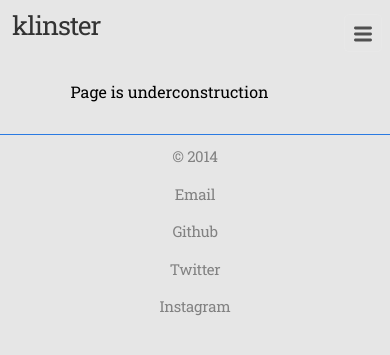
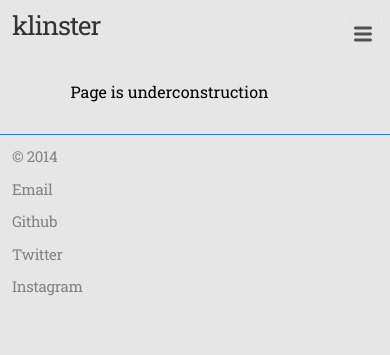
Before and after one commit to klinster/klinster.github.io, a Jekyll site: the page built from index.html, in a window 390 px wide. Shown: the top 355 px of the page. Built offline with Jekyll 4.4.1, drawn with Linux system fonts in a browser that asks for light colours; the list of posts is cut into pages by our own code.

Commit message:
Footer layout change
A quick layout change to the footer

```diff
--- a/_includes/footer.html
+++ b/_includes/footer.html
@@ -1,5 +1,3 @@
-
-<center>
 <footer class="site-footer">
   <div class="wrap">
     <div class="footer-col-1 column">
@@ -49,6 +47,4 @@
         </li>
       </ul>
     </div>
-
 </footer>
-</center>
--- a/css/main.css
+++ b/css/main.css
@@ -352,7 +352,7 @@ a:visited { color: #205caa; }
 /* ----------------------------------------------------------*/
 
 
-@media screen and (max-width: 750px) {
+@media screen and (max-width: 810px) {
 
   .footer-col-1 { width: 50%; }
 
@@ -382,6 +382,42 @@ a:visited { color: #205caa; }
     width: -moz-calc(50% - 10px);
     width: -o-calc(50% - 10px);
     width: calc(50% - 10px);
+    margin-right: 0;
+  }
+
+}
+
+
+@media screen and (max-width: 809px) {
+
+  .footer-col-1 { width: 30%; }
+
+  .footer-col-2 {
+    width: 10%; /*fallback*/
+    width: -webkit-calc(30% - 10px);
+    width: -moz-calc(30% - 10px);
+    width: -o-calc(30% - 10px);
+    width: calc(30% - 10px);
+    margin-right: 0;
+  }
+
+  .footer-col-3{ width: 30%;}
+
+  .footer-col-4 {
+    width: 10%; /*fallback*/
+    width: -webkit-calc(30% - 10px);
+    width: -moz-calc(30% - 10px);
+    width: -o-calc(30% - 10px);
+    width: calc(30% - 10px);
+    margin-right: 0;
+  }
+
+    .footer-col-5 {
+    width: 10%; /*fallback*/
+    width: -webkit-calc(30% - 10px);
+    width: -moz-calc(30% - 10px);
+    width: -o-calc(30% - 10px);
+    width: calc(30% - 10px);
     margin-right: 0;
   }
 
@@ -447,9 +483,10 @@ a:visited { color: #205caa; }
   .post-content ol { padding-left: 10px; }
 
   .site-footer .column {
+    clear: both;
     float: none;
-    clear: both;
+    /*clear: both;*/
     width: auto;
-    margin: 0 0 15px; }
+    margin: 0 0 10px; }
 
 }
```
Also changed, not shown: _posts/2014-06-18-welcome-to-jekyll.markdown (deleted, +0 -24 lines).
